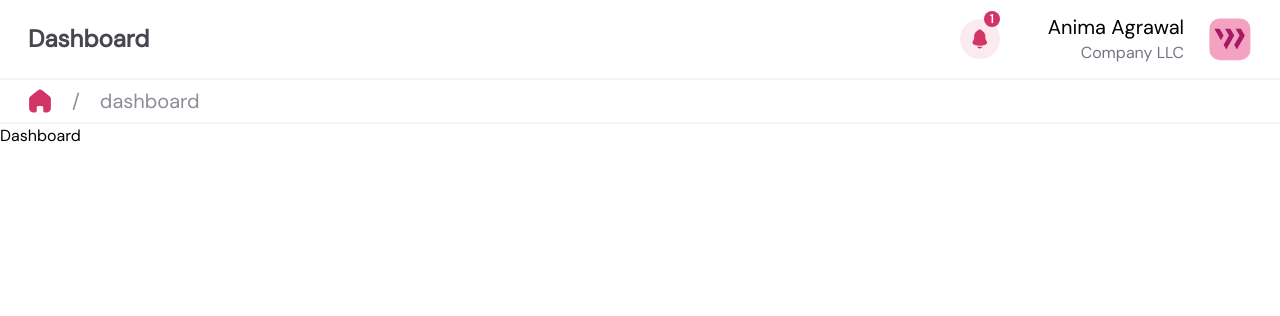
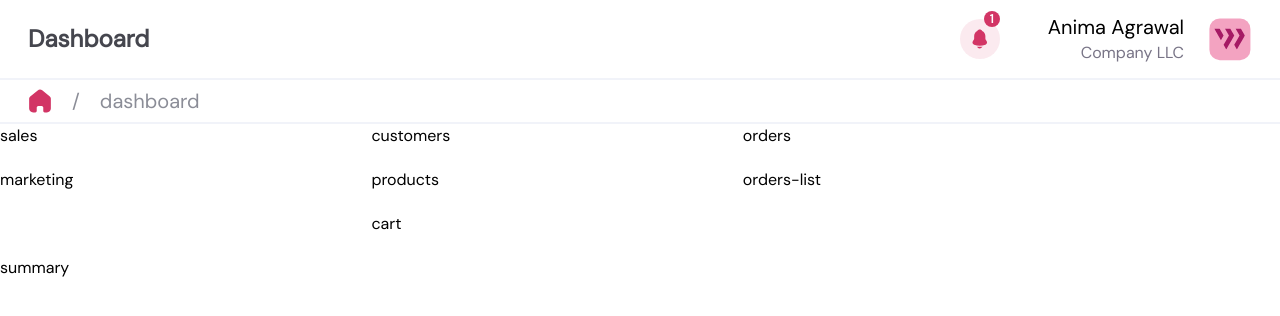
Before and after one commit to 0umaima/Admin-Dashboard, a React (Vite) app: page /dashboard in a window 1280 px wide. Shown: the top 316 px of the page. Built offline with nearby package versions, Linux system fonts and the light colour scheme.

Commit message:
build Dashboard initial design

```diff
--- a/src/pages/Dashboard.jsx
+++ b/src/pages/Dashboard.jsx
@@ -1,9 +1,74 @@
-import React from 'react'
+import React from "react";
 
 function Dashboard() {
   return (
-    <>Dashboard</>
-  )
+    <div className="grid grid-cols-1 grid-rows-8 md:grid-rows-20 lg:grid-rows-5 md:grid-cols-4 lg:grid-cols-7 gap-5 h-full">
+      <div
+        id="orders-list"
+        className="bg-white rounded-xl row-start-7 md:row-start-10 md:row-end-20 md:col-start-1 md:col-end-5 lg:row-start-2 lg:col-start-5 lg:row-end-6 lg:col-end-8"
+      >
+        orders-list
+      </div>
+      <div
+        id="products"
+        className="bg-white rounded-xl row-start-5 md:row-start-4 md:row-end-6 md:col-start-3 md:col-end-5  lg:row-start-2  lg:row-end-3 "
+      >
+        products
+      </div>
+      <div
+        id="cart"
+        className="bg-white rounded-xl row-start-4 md:row-start-6 md:row-end-8  md:col-end-5 md:col-start-3 lg:row-start-3  lg:row-end-4"
+      >
+       cart
+      </div>
+      <div
+        id="marketing"
+        className="bg-white rounded-xl row-start-6 md:row-start-4 md:row-end-8 md:col-end-3 md:col-start-1 lg:row-start-2  lg:row-end-4 "
+      >
+        marketing
+      </div>
+      <div
+        id="summary"
+        className="bg-white rounded-xl row-start-8 md:row-start-8 md:row-end-10 md:col-end-5 md:col-start-1 lg:row-start-4  lg:row-end-6 "
+      >
+       summary
+      </div>
+      <div
+        id="orders"
+        className="bg-white rounded-xl row-start-3 md:row-start-2 md:row-end-4 md:col-start-1 md:col-end-5 lg:row-start-1 lg:col-start-5 lg:row-end-2 lg:col-end-8"
+      >
+        orders
+      </div>
+      <div
+        id="customers"
+        className="bg-white rounded-xl row-start-2  md:row-start-1 md:row-end-2 md:col-start-3 md:col-end-5 "
+      >
+        customers
+      </div>
+      <div
+        id="sales"
+        className="bg-white rounded-xl row-start-1 md:row-start-1 md:row-end-2 md:col-start-1 md:col-end-3"
+      >
+        sales
+      </div>
+    </div>
+
+    // <div className='flex justify-center items-center flex-col md:flex-row w-full gap-5 px-7 py-7 h-1/2 md:h-1/4'>
+
+    //   <div className='bg-white w-full md:w-1/3 h-full rounded-2xl'>
+    //     1
+    //   </div>
+
+    //   <div className='bg-white w-full md:w-1/3 h-full rounded-2xl'>
+    //     2
+    //   </div>
+
+    //   <div className='bg-white w-full md:w-1/3 h-full rounded-2xl'>
+    //     3
+    //   </div>
+
+    // </div>
+  );
 }
 
-export default Dashboard
+export default Dashboard;
```
